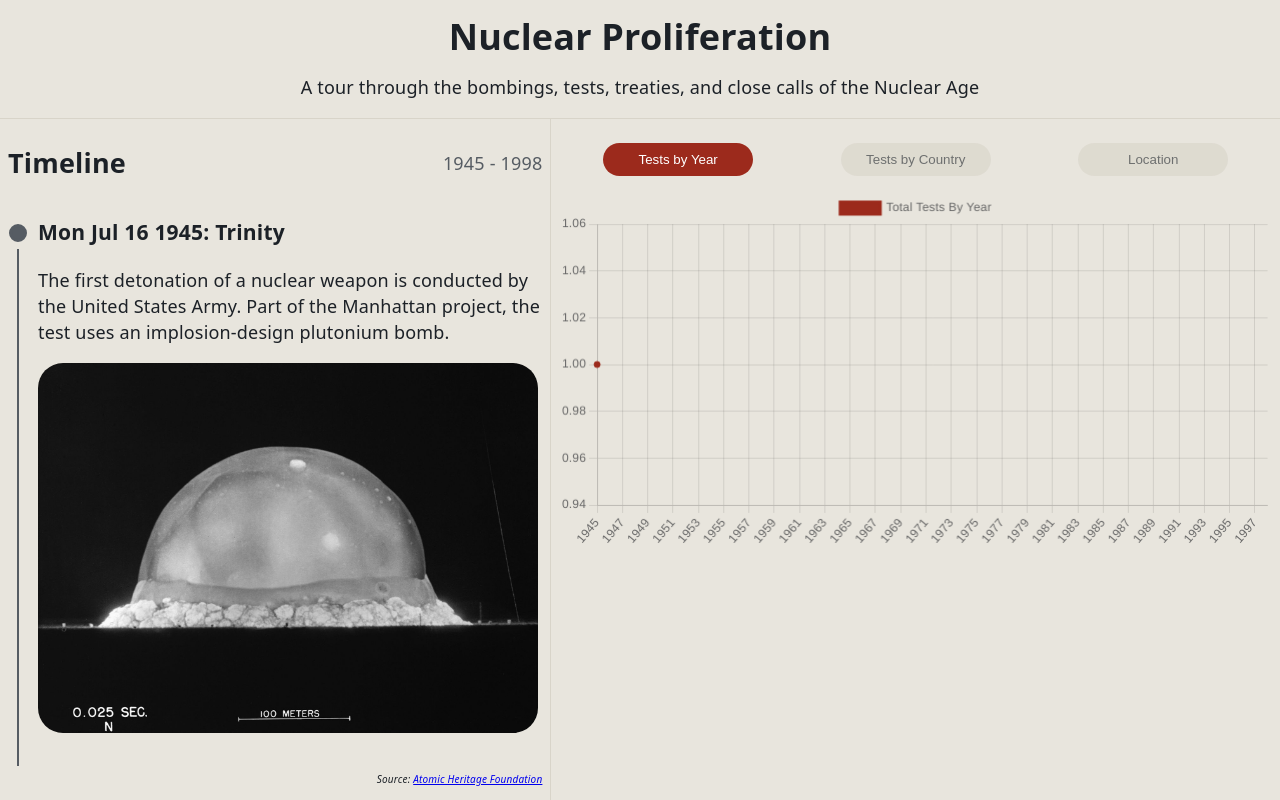
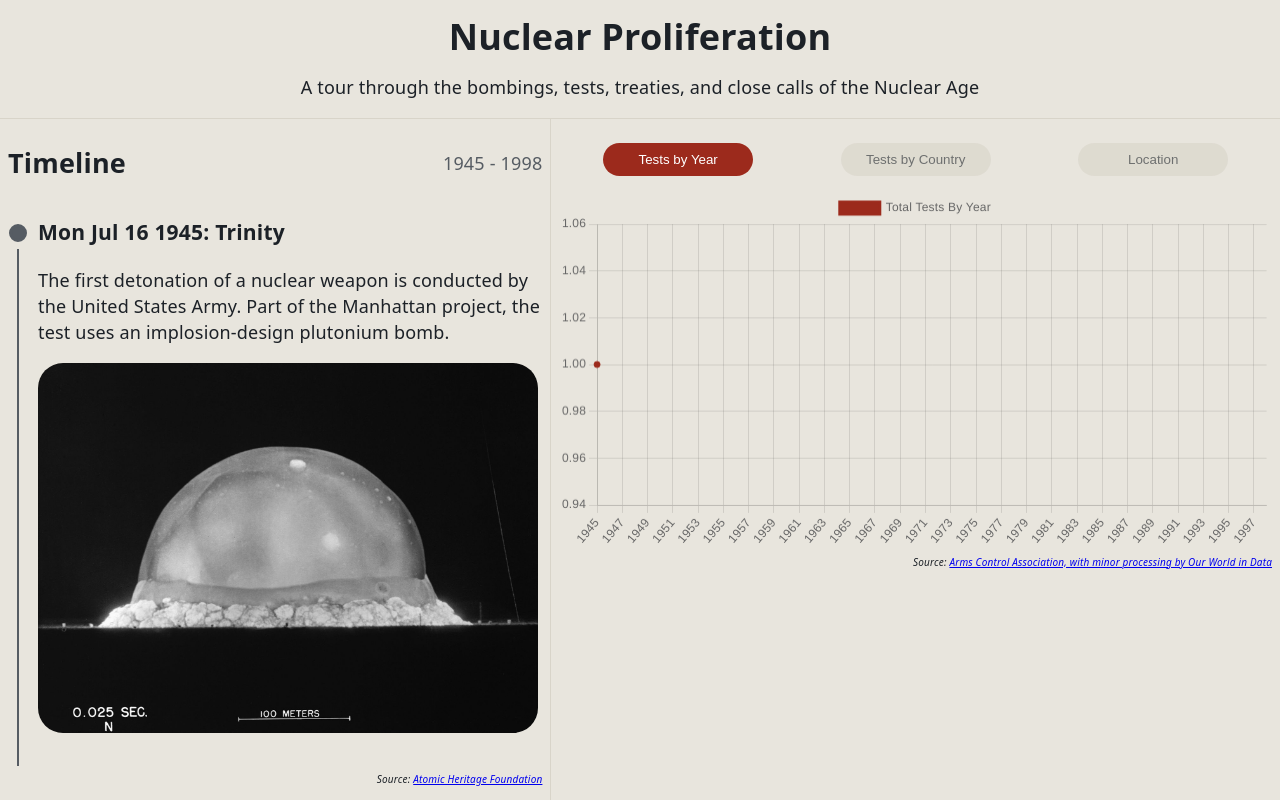
Before and after one commit to mpcarolin/nuclear-timeline, a React (Vite) app: page / in a window 1280 px wide. Built offline with nearby package versions, Linux system fonts and the light colour scheme.

Commit message:
Add citation for test data

```diff
--- a/src/components/Timeline/Timeline.module.css
+++ b/src/components/Timeline/Timeline.module.css
@@ -20,8 +20,3 @@
     padding: 0px;
     margin: 0px;
 }
-
-.citation {
-    font-size: 10px;
-    align-self: end;
-}
--- a/src/components/Timeline/Timeline.tsx
+++ b/src/components/Timeline/Timeline.tsx
@@ -32,7 +32,7 @@ export const Timeline = ({ className, active, observe, onEventClick }: TTimeline
                     ))
                 }
             </ol>
-            <cite className={styles.citation}>
+            <cite className="citation">
                 Source: <a href="https://ahf.nuclearmuseum.org/ahf/nuc-history/timeline/">Atomic Heritage Foundation</a>
             </cite>
         </section>
--- a/src/components/VisualPane/VisualPane.module.css
+++ b/src/components/VisualPane/VisualPane.module.css
@@ -37,5 +37,4 @@
 
 .chart {
     display: flex;
-    flex: 1;
 }
--- a/src/components/VisualPane/VisualPane.tsx
+++ b/src/components/VisualPane/VisualPane.tsx
@@ -47,6 +47,10 @@ export const VisualPane = ({ className, event }: TVisualPaneProps) => {
             {showLine && <LineChart year={year} className={styles.chart} />}
             {showBar && <BarChart year={year} className={styles.chart} />}
             {showGeo && <GeoViz coord={event?.coord} />}
+            {(showLine || showBar) && <cite className="citation">
+                Source: <a href="https://ourworldindata.org/grapher/number-of-nuclear-weapons-tests#sources-and-processing">Arms Control Association, with minor processing by Our World in Data</a>
+            </cite>
+            }
         </div>
     );
 }
--- a/src/index.css
+++ b/src/index.css
@@ -42,3 +42,8 @@ html, body, #root {
   margin: 0;
   height: 100%;
 }
+
+.citation {
+    font-size: 10px;
+    align-self: end;
+}
```
